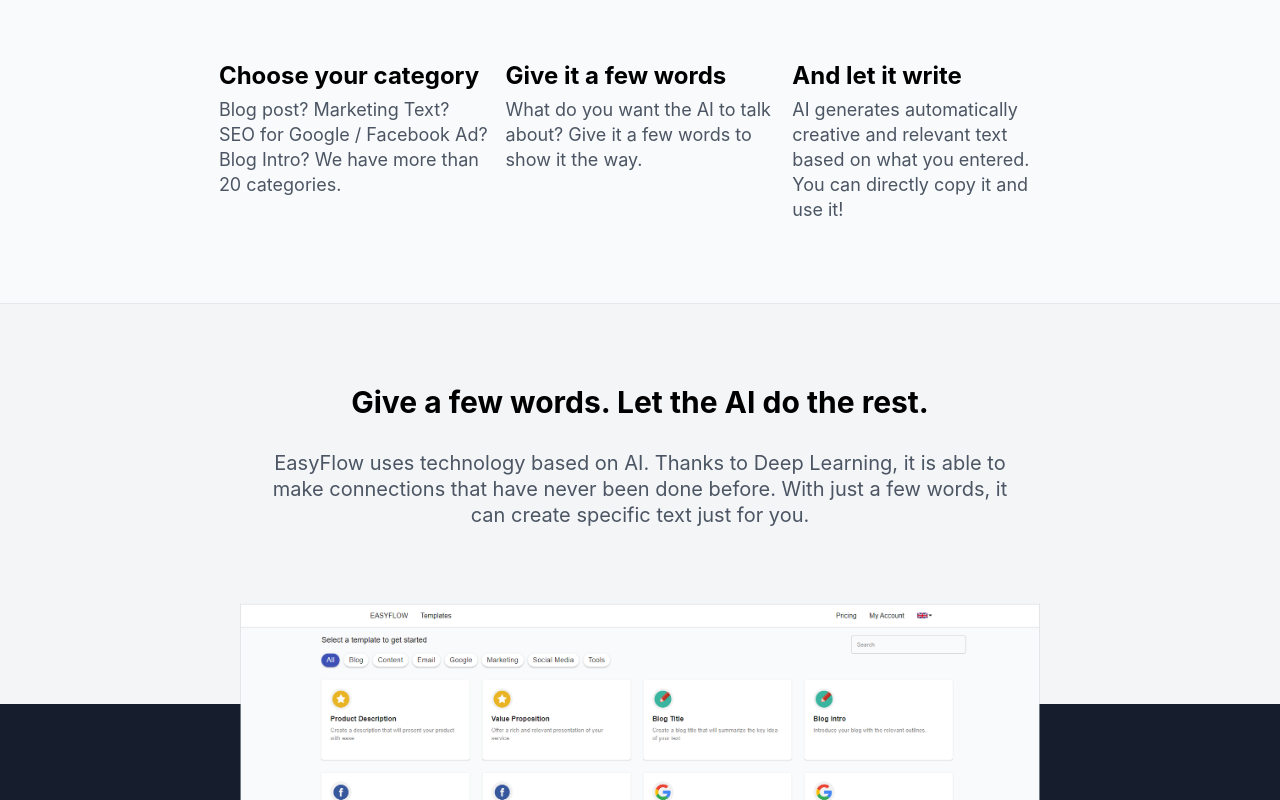
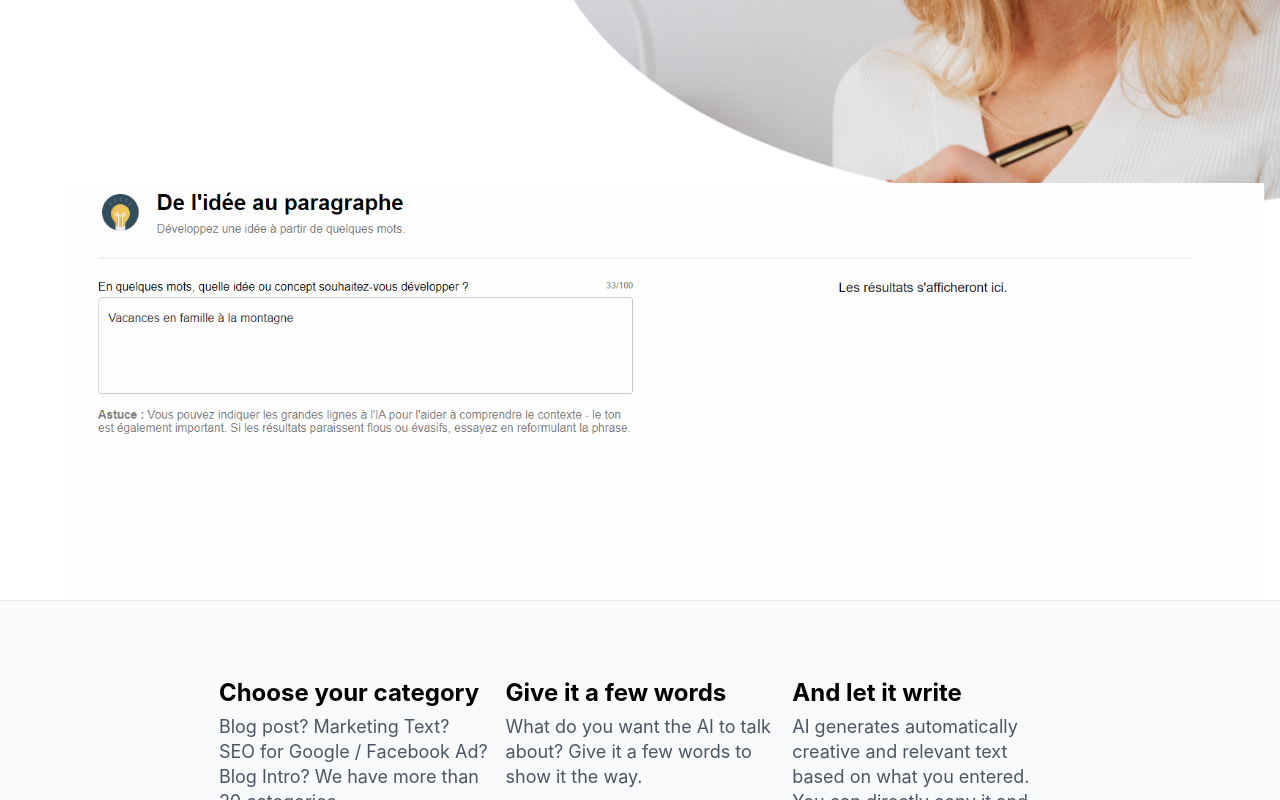
Before and after one commit to YoannBuzenet/ai_next_app, a Next.js app: page / in a window 1280 px wide. Shown: the part 563-1363 px from the top of the page. Built offline with nearby package versions, Linux system fonts and the light colour scheme; no server answers.

Commit message:
adding example screenshot

```diff
--- a/pages/index.js
+++ b/pages/index.js
@@ -192,6 +192,11 @@ export default function Home(props) {
                 <div className={styles.rightContent}></div>
               </div>
             </div>
+          </div>
+        </div>
+        <div className={styles.afterfirstLiner}>
+          <div className={styles.afterfirstLinerContainer}>
+            <img src="/pictures/screenshots/fonctionnement2.gif" />
           </div>
         </div>
         <div className={styles.secondLiner}>
--- a/styles/Home.module.css
+++ b/styles/Home.module.css
@@ -145,6 +145,36 @@
     font-size: 3rem;
   }
 }
+
+/***AFTER FIRST LINER ***/
+
+.afterfirstLinerContainer {
+  width: 70%;
+  margin: auto;
+}
+
+.afterfirstLiner {
+  display: flex;
+  justify-content: center;
+  text-align: center;
+  margin-top: 200px;
+}
+.afterfirstLiner img {
+  width: 1200px;
+  margin: auto;
+}
+
+@media only screen and (max-width: 1450px) {
+  .afterfirstLinerContainer {
+    width: 90%;
+  }
+}
+@media only screen and (max-width: 768px) {
+  .afterfirstLiner img {
+    display: none;
+  }
+}
+
 /***SECOND LINER ***/
 
 .secondLiner {
```
Also changed, not shown: public/pictures/screenshots/fonctionnement.gif (added), public/pictures/screenshots/fonctionnement2.gif (added).
